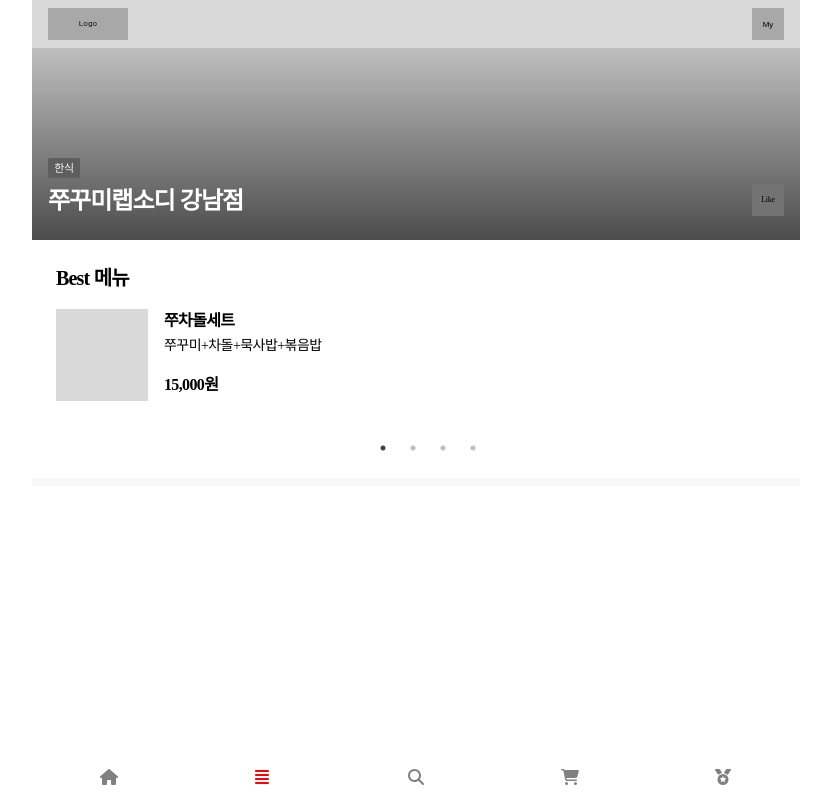
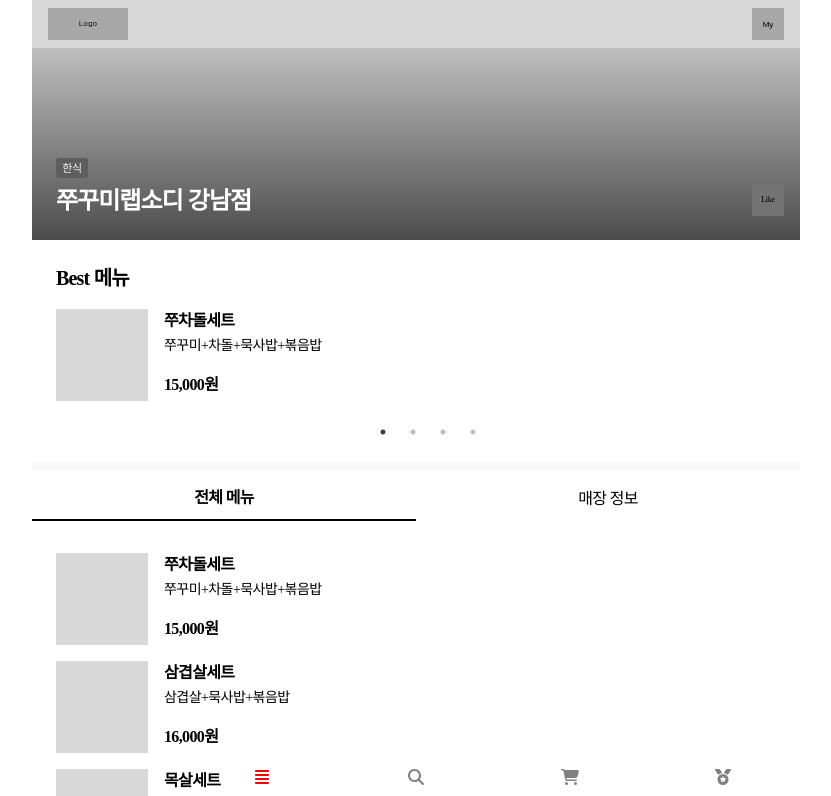
Before and after one commit to dlantjdgkgk/SmallGift, a React (Create React App) app: page /categoryRestaurant in a window 1280 px wide. Shown: the top 796 px of the page, without its empty margins (224-1055 px from the left). Built offline with nearby package versions, Linux system fonts and the light colour scheme.

Commit message:
feat : 카테고리 식당 디자인

```diff
--- a/src/pages/CategoryRestaurant.tsx
+++ b/src/pages/CategoryRestaurant.tsx
@@ -3,8 +3,13 @@ import * as Styled from "./style";
 import "slick-carousel/slick/slick.css";
 import "slick-carousel/slick/slick-theme.css";
 import Slider from "react-slick";
+import { useState } from "react";
+import { FontAwesomeIcon } from "@fortawesome/react-fontawesome";
+import { faLocationDot, faClock, faPhone } from "@fortawesome/free-solid-svg-icons";
 
 const CategoryRestaurant = () => {
+  const buttons = ["전체 메뉴", "매장 정보"];
+  const [selectButton, setSelectButton] = useState("전체 메뉴");
   const settings = {
     dots: true,
     infinite: true,
@@ -14,7 +19,6 @@ const CategoryRestaurant = () => {
     centerMode: true,
     centerPadding: "0px",
   };
-
   const menuList = [
     {
       setMenuName: "쭈차돌세트",
@@ -38,10 +42,12 @@ const CategoryRestaurant = () => {
     },
   ];
 
+  const handleClick = () => {};
+
   return (
     <Styled.CategoryRestaurantWrapper>
       <div className="nav" />
-      <div className="reasturantInformation">
+      <div className="resturantThumbnail">
         <div className="category">한식</div>
         <div className="restaurantLike">
           <div className="restaurantName">쭈꾸미랩소디 강남점</div>
@@ -52,7 +58,6 @@ const CategoryRestaurant = () => {
       </div>
       <div className="restaurantBestMenu">
         <p className="bestMenu">Best 메뉴</p>
-
         <Slider {...settings}>
           {menuList.map((menu, index) => {
             return (
@@ -75,10 +80,72 @@ const CategoryRestaurant = () => {
         </Slider>
       </div>
       <div className="line" />
-      {/* <div className="menuAndRestaurantInformation">
-
-
-      </div> */}
+      <div className="menuAndRestaurantInformation">
+        {buttons.map((button, index) => {
+          const isSelected = selectButton === button;
+          return (
+            <button
+              style={isSelected ? { borderBottom: " 2px solid black", fontWeight: "700" } : undefined}
+              type="button"
+              aria-label="Click"
+              onClick={() => setSelectButton(button)}
+              key={index}
+            >
+              <p>{button}</p>
+            </button>
+          );
+        })}
+      </div>
+      {selectButton === "전체 메뉴" ? (
+        <div className="manyMenu">
+          {menuList.map((menu, index) => {
+            return (
+              <Link
+                to={`/categoryProduct?setMenuName=${menu.setMenuName}&setMenu=${menu.setMenu}&price=${menu.price}`}
+                key={index}
+                style={{ color: "black" }}
+              >
+                <div className="menuInformation">
+                  <div className="menuImage" />
+                  <div className="setMenuInformation">
+                    <div className="setMenuName">{menu.setMenuName}</div>
+                    <p className="setMenu">{menu.setMenu}</p>
+                    <p className="price">{menu.price}</p>
+                  </div>
+                </div>
+              </Link>
+            );
+          })}
+        </div>
+      ) : (
+        <div className="restaurantInformation">
+          <div className="addressInformation">
+            <div className="restaurantAddress">
+              <FontAwesomeIcon icon={faLocationDot} color="#BDBDBD" />
+              <p className="address">주소</p>
+            </div>
+            <div className="map" />
+          </div>
+          <div className="restaurantOperatingHours">
+            <div className="operatingHours">
+              <FontAwesomeIcon icon={faClock} color="#BDBDBD" />
+              <p className="hours">영업시간</p>
+            </div>
+            <div className="hourInformation">
+              <p className="everyday">매일 11:00 - 22:00</p>
+              <p className="breaktime">16:00 - 17:00 브레이크타임</p>
+              <p className="lastOrder">21:00 라스트오더</p>
+            </div>
+          </div>
+          <div className="phoneNumberInformation">
+            <div className="phone">
+              <FontAwesomeIcon icon={faPhone} color="#BDBDBD" />
+              <p className="phoneNumberKorean">전화번호</p>
+            </div>
+            <p className="phoneNumber">0507 - 1448 - 5243</p>
+          </div>
+        </div>
+      )}
     </Styled.CategoryRestaurantWrapper>
   );
 };
--- a/src/pages/style.ts
+++ b/src/pages/style.ts
@@ -20,7 +20,7 @@ export const CategoryRestaurantWrapper = styled.div`
     background-color: #c1c1c1;
     background: linear-gradient(180deg, rgba(0, 0, 0, 0) -55.86%, rgba(0, 0, 0, 0.7) 100%);
   }
-  .reasturantInformation {
+  .resturantThumbnail {
     .category {
       position: absolute;
       top: 0;
@@ -38,7 +38,7 @@ export const CategoryRestaurantWrapper = styled.div`
       display: flex;
       justify-content: center;
       align-items: center;
-      margin-left: 16px;
+      margin-left: 24px;
       margin-top: 110px;
     }
     .restaurantLike {
@@ -49,7 +49,7 @@ export const CategoryRestaurantWrapper = styled.div`
       justify-content: space-between;
       margin-top: 4px;
       padding-right: 16px;
-      padding-left: 16px;
+      padding-left: 24px;
       margin-top: 136px;
     }
     .restaurantName {
@@ -76,7 +76,7 @@ export const CategoryRestaurantWrapper = styled.div`
     }
   }
   .restaurantBestMenu {
-    padding: 24px 0 0 24px;
+    margin: 24px 0 0 24px;
     .bestMenu {
       margin-bottom: 16px;
       font-family: "Noto Sans KR";
@@ -92,7 +92,7 @@ export const CategoryRestaurantWrapper = styled.div`
   .menuInformation {
     width: 100%;
     display: flex;
-    margin-bottom: 32px;
+    margin-bottom: 16px;
   }
   .menuImage {
     width: 92px;
@@ -142,13 +142,13 @@ export const CategoryRestaurantWrapper = styled.div`
   }
   .menuAndRestaurantInformation {
     display: flex;
+    margin-bottom: 32px;
     button {
       width: 50%;
-      border-bottom: 2px solid black;
+      font-weight: 400;
       p {
         font-family: "Noto Sans KR";
         font-style: normal;
-        font-weight: 400;
         font-size: 16px;
         line-height: 23px;
         text-align: center;
@@ -158,4 +158,88 @@ export const CategoryRestaurantWrapper = styled.div`
       }
     }
   }
+  .manyMenu {
+    margin-left: 24px;
+    margin-bottom: 100px;
+  }
+
+  .restaurantInformation {
+    display: flex;
+    flex-direction: column;
+    margin-left: 24px;
+    margin-right: 24px;
+    .addressInformation {
+      display: flex;
+      flex-direction: column;
+      border-bottom: 1px solid #e6e6e6;
+    }
+    .restaurantAddress {
+      display: flex;
+      align-items: center;
+      margin-bottom: 46px;
+    }
+    .address,
+    .hours,
+    .phoneNumberKorean {
+      font-family: "Noto Sans KR";
+      font-style: normal;
+      font-weight: 700;
+      font-size: 16px;
+      line-height: 23px;
+      display: flex;
+      align-items: center;
+      letter-spacing: -0.04em;
+      color: #000000;
+      margin-left: 15.92px;
+    }
+    .map {
+      width: 100%;
+      height: 144px;
+      background-color: black;
+      margin-bottom: 24px;
+    }
+    .restaurantOperatingHours {
+      display: flex;
+      flex-direction: column;
+      border-bottom: 1px solid #e6e6e6;
+      margin-top: 24px;
+      .operatingHours {
+        display: flex;
+        align-items: center;
+        margin-bottom: 6px;
+      }
+      .hourInformation {
+        margin-bottom: 22px;
+        margin-left: 34px;
+        .everyday,
+        .breaktime,
+        .lastOrder,
+        .phoneNumber {
+          font-family: "Noto Sans KR";
+          font-style: normal;
+          font-weight: 400;
+          font-size: 16px;
+          line-height: 23px;
+          display: flex;
+          align-items: center;
+          letter-spacing: -0.04em;
+          color: #000000;
+        }
+      }
+    }
+    .phoneNumberInformation {
+      display: flex;
+      flex-direction: column;
+      margin-top: 24px;
+      margin-bottom: 100px;
+      .phone {
+        display: flex;
+        align-items: center;
+        margin-bottom: 6px;
+      }
+      .phoneNumber {
+        margin-left: 34px;
+      }
+    }
+  }
 `;
```
